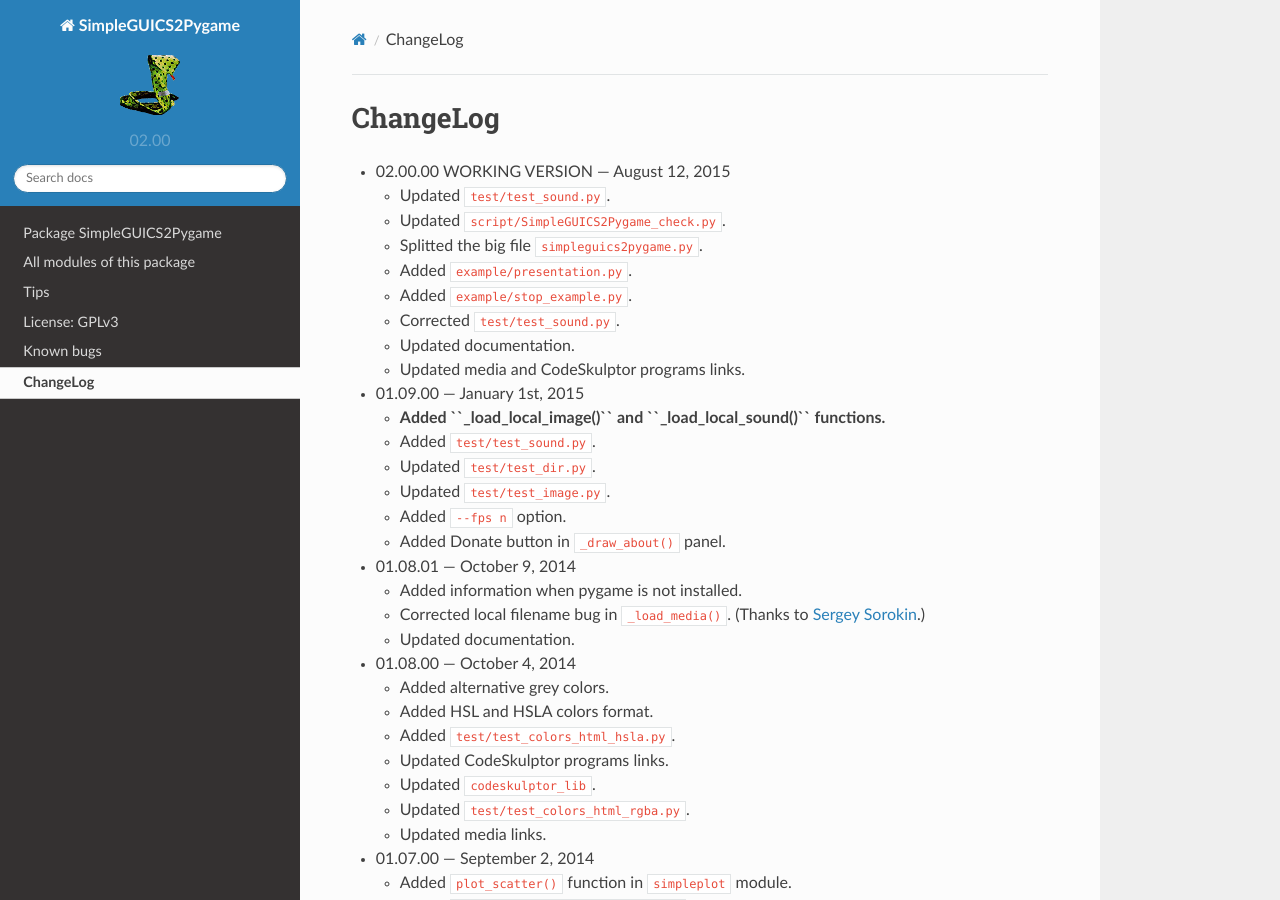
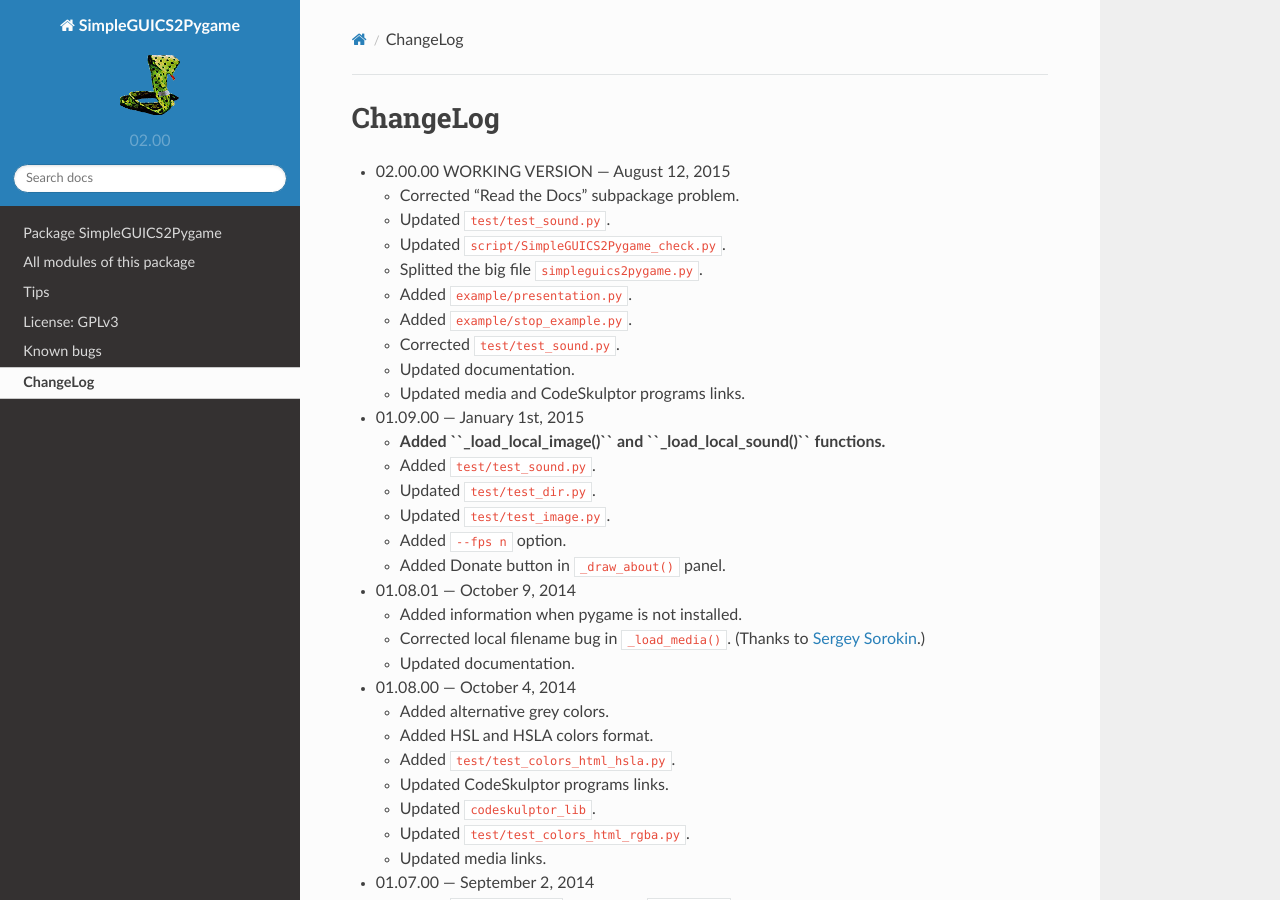
Before and after one commit to rhul-compsoc/SimpleGUICS2Pygame, a Sphinx documentation site: the page built from Sphinx/ChangeLog.rst, in a window 1280 px wide and 900 px high. Built offline with Sphinx 7.4.7 and the Read the Docs theme 2.0.0, drawn with Linux system fonts in a browser that asks for light colours.

Commit message:
Corrected "Read the Docs" subpackage problem.

```diff
--- a/README.rst
+++ b/README.rst
@@ -200,6 +200,8 @@
 =======
 * 02.00.00 WORKING VERSION --- August 12, 2015
 
+  - Corrected "Read the Docs" subpackage problem.
+
   - Updated ``test/test_sound.py``.
 
   - Updated ``script/SimpleGUICS2Pygame_check.py``.
--- a/Sphinx/ChangeLog.rst
+++ b/Sphinx/ChangeLog.rst
@@ -1,6 +1,8 @@
 ChangeLog
 =========
 * 02.00.00 WORKING VERSION --- August 12, 2015
+
+  - Corrected "Read the Docs" subpackage problem.
 
   - Updated ``test/test_sound.py``.
 
```
